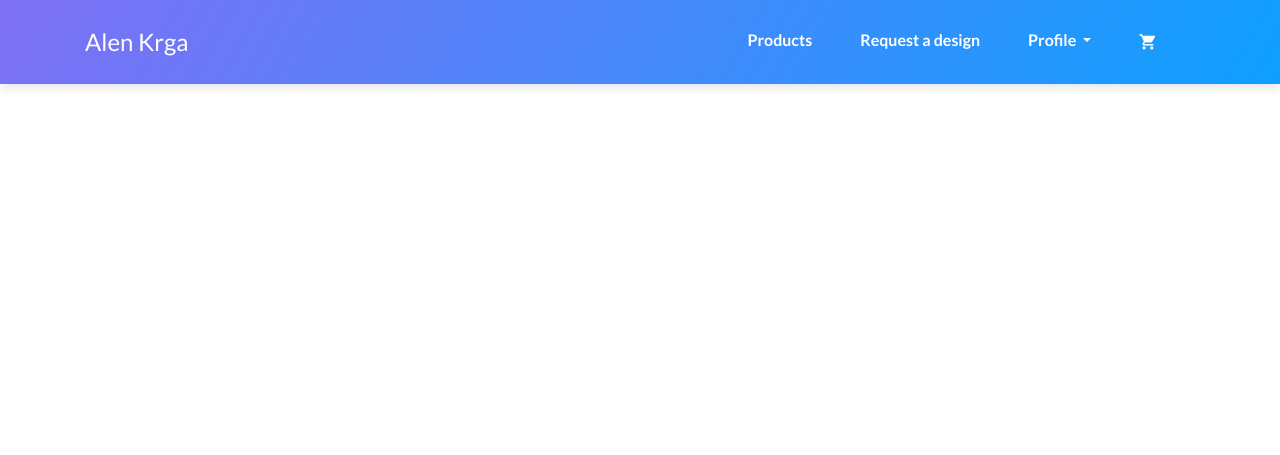
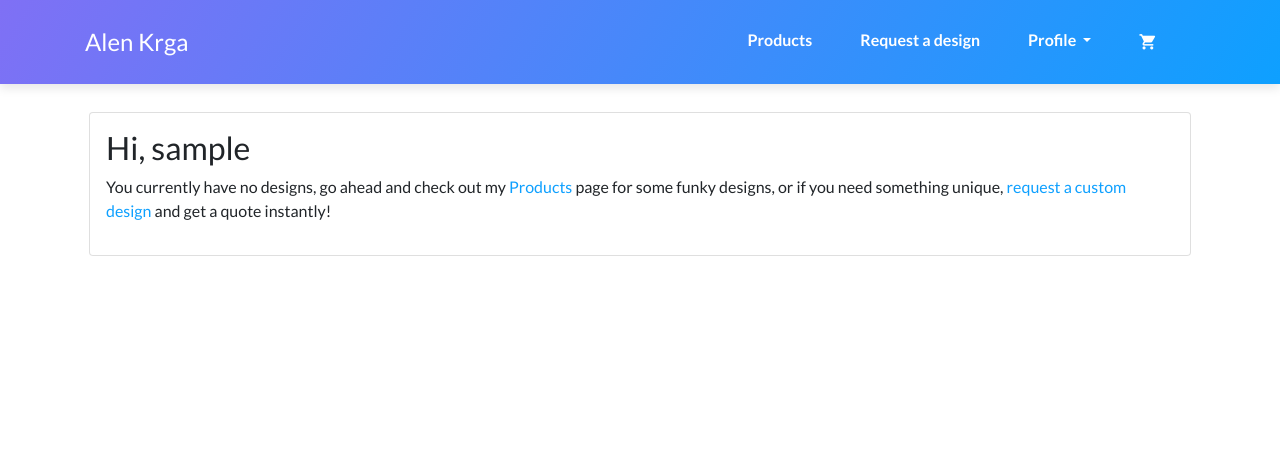
Before and after one commit to AlenKrga1/FreelanceSolution, a Django app: page /profile/ in a window 1280 px wide. Shown: the top 455 px of the page. Run offline with Django 3.2, Linux system fonts and the light colour scheme; the visitor is signed in with stand-in values (Sample User, id 1); some libraries are stand-ins or nearby versions; some web fonts are replaced.

Commit message:
Started working on Profile page

```diff
--- a/accounts/templates/profile.html
+++ b/accounts/templates/profile.html
@@ -4,9 +4,30 @@
 
 {% block content %}
 <div class="page container">
-
+    <div class="card row my-4 p-3 mx-1">
+        <div>
+            <h2>Hi, {{ request.user.username }}</h2>
+        </div>
+        {% if user_products %}
+        <p>You can view the items you bought here and download high resolution versions of those items.</p>
+        {% else %}
+        <p>You currently have no designs, go ahead and check out my <a href="{% url 'products' %}">Products</a> page for
+            some funky designs, or if you need something unique, <a href>request a custom design</a> and get a quote
+            instantly!</p>
+        {% endif %}
+    </div>
+    <div class="row my-4 justify-content-center">
+        {% for user_product in user_products %}
+        <div class="col-xs-12 col-sm-12 col-md-6 col-lg-4">
+            <div class="card mb-2">
+                <a href="{% url 'view_product' user_product.product.id %}"><img src="{{user_product.product.img.url}}" class="card-img-top"></a>
+                <div class="card-body">
+                    <h5 class="card-title">{{ user_product.product.name }}</h5>
+                    <button class="btn btn-block btn-primary">Download</button>
+                </div>
+            </div>
+        </div>
+        {% endfor %}
+    </div>
 </div>
-
-
-
 {% endblock %}
--- a/accounts/views.py
+++ b/accounts/views.py
@@ -1,15 +1,20 @@
+from django.contrib.auth.decorators import login_required
 from .forms import UserSignInForm, UserRegisterForm
 from django.shortcuts import render, redirect
 from django.contrib import messages, auth
+from products.models import UserProduct
 from django.views.generic import View
 from django.http import HttpResponse
 from django.urls import reverse
 
 
+@login_required
 def profile(request):
-	return render(request, 'profile.html', {})
+	user_products = UserProduct.objects.filter(user = request.user)
 
+	return render(request, 'profile.html', {'user_products': user_products})
 
+@login_required
 def logout(request):
 	auth.logout(request)
 
--- a/products/admin.py
+++ b/products/admin.py
@@ -1,4 +1,5 @@
+from .models import Product, UserProduct
 from django.contrib import admin
-from .models import Product
 
 admin.site.register(Product)
+admin.site.register(UserProduct)
--- a/static/js/index.js
+++ b/static/js/index.js
@@ -1,5 +1,4 @@
 function setFooterStyle() {
-    console.log("resize");
     if ($(document).height() <= $(window).height()) {
         $("#footer").addClass("footer");
     } else {
```
Also changed, not shown: products/models.py (+9 -0 lines), products/migrations/0002_userproduct.py (added).
